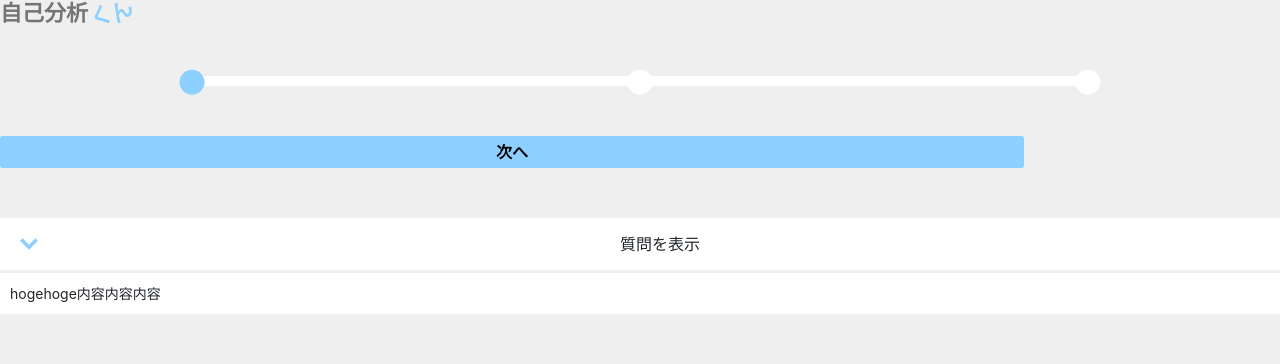
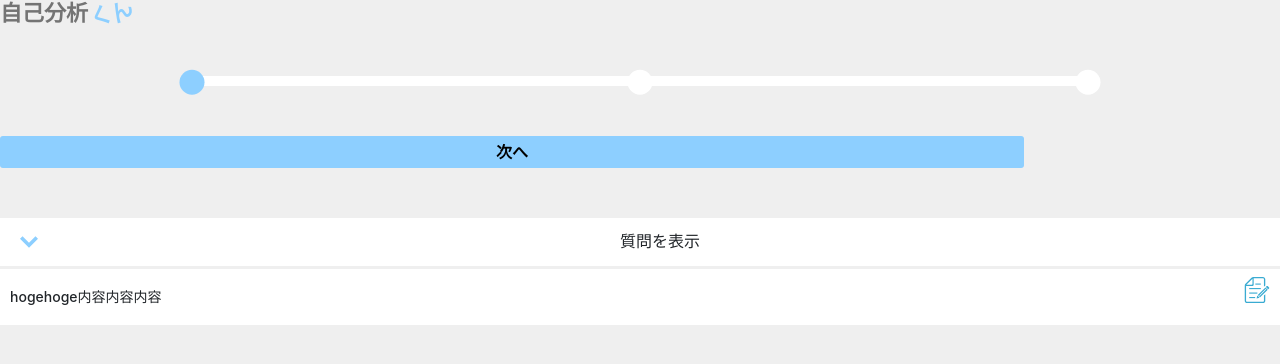
Before and after one commit to KojimaNaoyuki/self-analysis-tool, a React (Create React App) app: page /testpage in a window 1280 px wide. Both pictures are taken after a click on the element "質問を表示". Shown: the top 364 px of the page. Built offline with nearby package versions, Linux system fonts and the light colour scheme.

Commit message:
途中経過

```diff
--- a/src/App.js
+++ b/src/App.js
@@ -13,7 +13,7 @@ function App() {
         <Switch>
           <Route exact path='/testpage'><TestPage /></Route>
           <Route exact path='/'><SelectJobPage /></Route>
-          <Route exact path='/answerPage/:jobInfo'><AnswerPage /></Route>
+          <Route exact path='/answerPage/:jobInfo/:pageIndex'><AnswerPage /></Route>
           <Route exact path='/confirmanswerpage/:jobInfo'><ConfirmAnswerPage /></Route>
         </Switch>
       </BrowserRouter>
--- a/src/component/container/AnswerPage.js
+++ b/src/component/container/AnswerPage.js
@@ -51,6 +51,7 @@ class AnswerPage extends Component {
         this.state = {
             numQuestions: null, //質問全体数
             remainingQuestions: null, //残り質問数
+            questionIndex: 0,
             questionsData: [], //質問データ
             questionDisplay: null,
             loaderComponent: <Loader />
--- a/src/component/container/ConfirmAnswerPage.js
+++ b/src/component/container/ConfirmAnswerPage.js
@@ -42,11 +42,11 @@ class ConfirmAnswerPage extends Component {
         let confirmAnswerBoxArr = []
         let questionText;
         let answerText;
-        this.props.answerData.forEach(element => {
+        this.props.answerData.forEach((element, index) => {
             questionText = element.split(/\s+/)[0];
             answerText = element.split(/\s+/)[1];
 
-            confirmAnswerBoxArr.push(<ConfirmAnswerBox qText={questionText} aText={answerText}/>);
+            confirmAnswerBoxArr.push(<ConfirmAnswerBox qText={questionText} aText={answerText} sendId={index} backWrite={this.backWrite.bind(this)} />);
         });
 
         this.setState({
@@ -55,7 +55,11 @@ class ConfirmAnswerPage extends Component {
     }
 
     backBtn() {
-        this.props.history.push('/answerPage/' + this.props.match.params.jobInfo);
+        this.props.history.push('/answerPage/' + this.props.match.params.jobInfo + '/0');
+    }
+
+    backWrite(element) {
+        this.props.history.push('/answerPage/' + this.props.match.params.jobInfo + '/' + element.target.id);
     }
 
     render() {
--- a/src/component/presentational/organisms/ConfirmAnswerBox.js
+++ b/src/component/presentational/organisms/ConfirmAnswerBox.js
@@ -2,8 +2,10 @@ import { Component } from "react";
 import styled from "styled-components";
 
 import arrowImg from "../../../img/arrow.svg";
+import writeImg from "../../../img/write-img.svg";
 
-const Box = styled.div`
+const Box = styled.h4`
+    margin: 0;
     position: relative;
 `;
 const QBox = styled.div`
@@ -25,6 +27,7 @@ const QText = styled.p`
     padding-left: 40px;
 `
 const ABox = styled.p`
+    position: relative;
 `;
 
 const Img = styled.img`
@@ -57,8 +60,9 @@ class ConfirmAnswerBox extends Component {
     render() {
         return(
             <Box>
+                <input type="hidden" value={this.props.sendId} />
                 <QBox onClick={this.openABox.bind(this)}><Img src={arrowImg} className={`arrow-img ${this.state.arrowImgClass}`} /><QText>{this.props.qText}</QText></QBox>
-                <ABox className={`ABox ${this.state.ABoxClass}`}>{this.props.aText}</ABox>
+                <ABox className={`ABox ${this.state.ABoxClass}`}>{this.props.aText}<Img src={writeImg} className={`write-img`} onClick={this.props.backWrite} id={this.props.sendId}/></ABox>
             </Box>
         );
     }
--- a/src/index.css
+++ b/src/index.css
@@ -28,7 +28,8 @@ code {
   opacity: 0;
 }
 .openABox {
-  padding: 10px;
+  padding: 20px 10px;
+  padding-right: 40px;
   height: 100%;
   border-bottom: solid 9px #efefef;
   opacity: 1;
@@ -43,3 +44,9 @@ code {
 .openArrow-img {
   transform: translateY(-50%) rotate(90deg);
 }
+.write-img {
+  position: absolute;
+  top: 8px;
+  right: 10px;
+  width: 26px;
+}
```
Also changed, not shown: src/img/write-img.svg (added).
